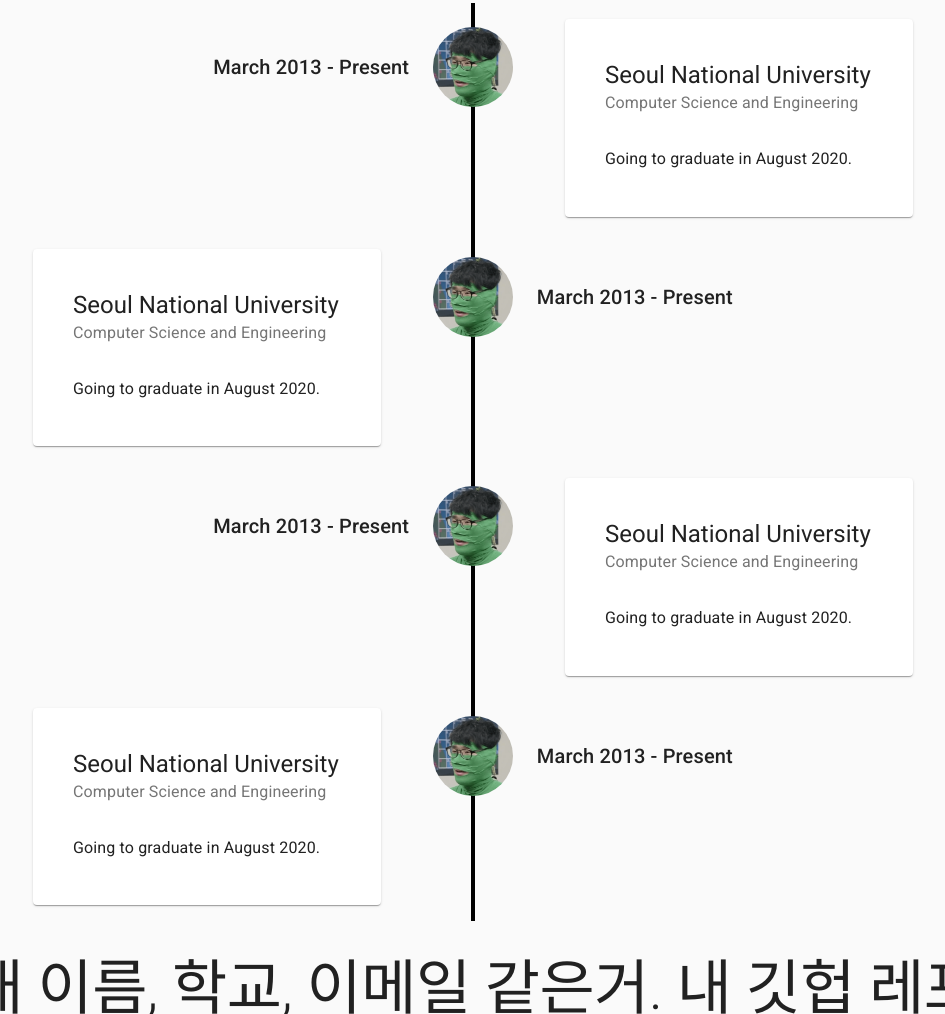
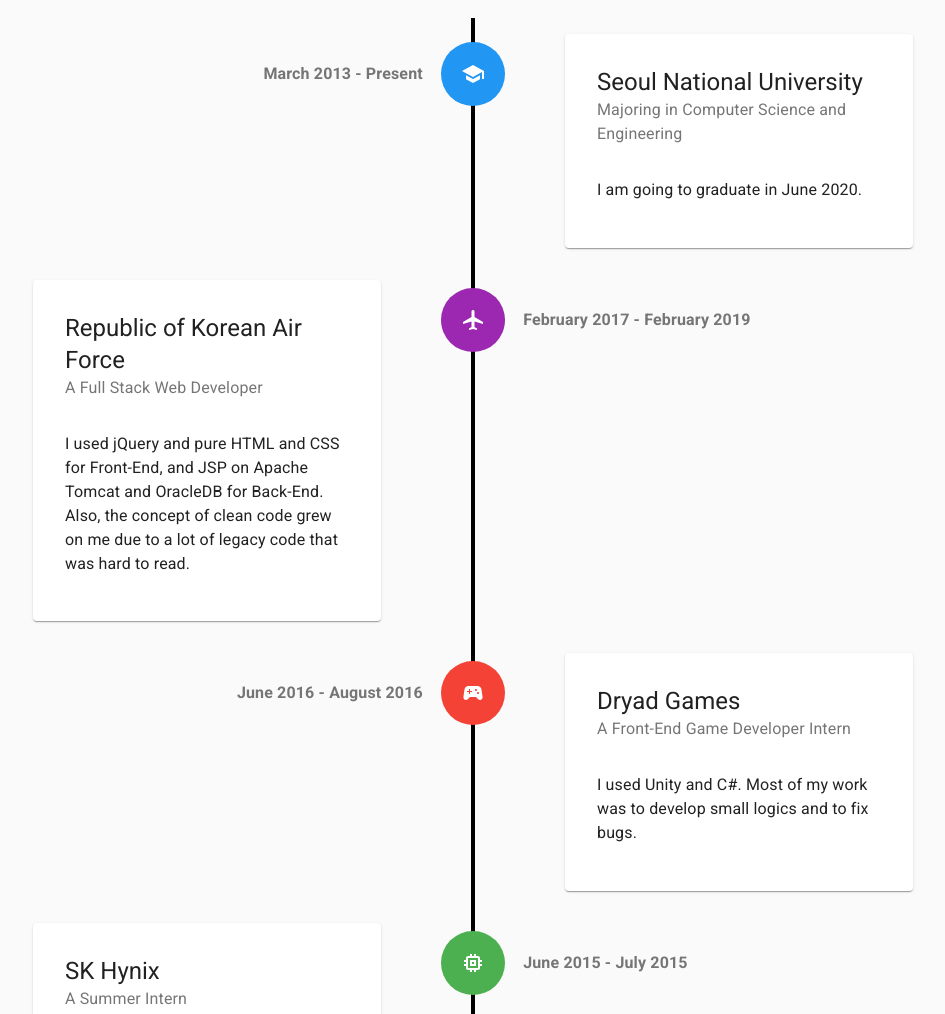
Before and after one commit to hyunjinjeong/hyunjinjeong.github.io, a Gatsby site: page / in a window 1280 px wide. Shown: the part 690-1704 px from the top of the page, without its empty margins (167-1112 px from the left). Built offline with nearby package versions, Linux system fonts and the light colour scheme; Gatsby itself is replaced by a stand-in of ours.

Commit message:
Finish timeline

```diff
--- a/src/components/timeline.tsx
+++ b/src/components/timeline.tsx
@@ -1,6 +1,7 @@
 /* eslint-disable react/jsx-props-no-spreading */
 import React from 'react';
 import { styled, useTheme } from '@material-ui/core/styles';
+import { green, red, blue, purple } from '@material-ui/core/colors';
 import Container from '@material-ui/core/Container';
 import Card from '@material-ui/core/Card';
 import CardContent from '@material-ui/core/CardContent';
@@ -8,9 +9,11 @@ import CardHeader from '@material-ui/core/CardHeader';
 import Typography from '@material-ui/core/Typography';
 import Grid from '@material-ui/core/Grid';
 import useMediaQuery from '@material-ui/core/useMediaQuery';
-
+import SchoolIcon from '@material-ui/icons/School';
+import SportsEsportsIcon from '@material-ui/icons/SportsEsports';
+import LocalAirportIcon from '@material-ui/icons/LocalAirport';
+import MemoryIcon from '@material-ui/icons/Memory';
 import Avatar from '@material-ui/core/Avatar';
-import Face from '../images/face.png';
 
 interface CardProps {
   right?: boolean;
@@ -18,6 +21,7 @@ interface CardProps {
   subheader: string;
   content: string;
   date: string;
+  icon: JSX.Element;
 }
 
 const StyledBackground = styled('div')(({ theme }) => ({
@@ -30,34 +34,40 @@ const StyledDivider = styled('div')(({ theme }) => ({
   width: theme.spacing(0.5),
   height: '100%',
   margin: 'auto',
-  marginTop: theme.spacing(-13),
+  marginTop: theme.spacing(-11),
   backgroundColor: 'black',
 }));
 
+const StyledTimeline = styled(Typography)(({ theme }) => ({
+  marginBottom: theme.spacing(4),
+}));
+
 const StyledCard = styled(Card)(({ theme }) => ({
-  padding: theme.spacing(3, 3),
+  padding: theme.spacing(2, 2),
   margin: theme.spacing(2, 2),
 }));
 
 const StyledDateRight = styled(Typography)(({ theme }) => ({
+  color: '#757575',
+  marginTop: theme.spacing(2),
   [theme.breakpoints.up('md')]: {
     position: 'absolute',
-    left: '57%',
+    left: '55.5%',
     top: 0,
-    marginTop: theme.spacing(6),
+    marginTop: theme.spacing(5.5),
   },
 }));
 
 const StyledDateLeft = styled(StyledDateRight)(({ theme }) => ({
   [theme.breakpoints.up('md')]: {
     left: 'auto',
-    right: '57%',
+    right: '55.5%',
   },
 }));
 
 const StyledAvatar = styled(Avatar)(({ theme }) => ({
-  width: theme.spacing(10),
-  height: theme.spacing(10),
+  width: theme.spacing(8),
+  height: theme.spacing(8),
   top: 0,
   marginTop: theme.spacing(3),
   marginLeft: 'auto',
@@ -65,38 +75,56 @@ const StyledAvatar = styled(Avatar)(({ theme }) => ({
   zIndex: 2,
 }));
 
-const TimelineCard: React.FC<CardProps> = ({
-  title,
-  subheader,
-  content,
-  date,
-  right,
-}: CardProps) => (
+const iconStyles = {
+  blue: {
+    color: '#fff',
+    backgroundColor: blue[500],
+  },
+  red: {
+    color: '#fff',
+    backgroundColor: red[500],
+  },
+  green: {
+    color: '#fff',
+    backgroundColor: green[500],
+  },
+  purple: {
+    color: '#fff',
+    backgroundColor: purple[500],
+  },
+};
+
+const TimelineCard: React.FC<CardProps> = (props: CardProps) => {
+  const { title, subheader, content, date, right } = props;
+
+  return (
     <StyledCard>
       <CardHeader title={title} subheader={subheader} />
       <CardContent>
         <Typography variant="body1" gutterBottom>
           {content}
         </Typography>
-    </CardContent>
         {right ? (
-      <StyledDateLeft variant="h6" align="right">
-        {date}
+          <StyledDateLeft variant="body1">
+            <strong>{date}</strong>
           </StyledDateLeft>
         ) : (
-      <StyledDateRight variant="h6" align="right">
-        {date}
+          <StyledDateRight variant="body1">
+            <strong>{date}</strong>
           </StyledDateRight>
         )}
+      </CardContent>
     </StyledCard>
   );
+};
 
-const AlignedCard: React.FC<CardProps> = ({
+const CardGridItem: React.FC<CardProps> = ({
   right,
   title,
   subheader,
   content,
   date,
+  icon,
 }: CardProps) => {
   const theme = useTheme();
   const isSmallScreen = useMediaQuery(theme.breakpoints.down('sm'));
@@ -105,7 +133,7 @@ const AlignedCard: React.FC<CardProps> = ({
     return (
       <Grid container style={{ position: 'relative' }}>
         <Grid item xs={3} sm={2}>
-          <StyledAvatar alt="my face" src={Face} />
+          {icon}
           <StyledDivider />
         </Grid>
         <Grid item xs={9} sm={10}>
@@ -115,6 +143,7 @@ const AlignedCard: React.FC<CardProps> = ({
             content={content}
             date={date}
             right={right}
+            icon={icon}
           />
         </Grid>
       </Grid>
@@ -134,10 +163,11 @@ const AlignedCard: React.FC<CardProps> = ({
           content={content}
           date={date}
           right={right}
+          icon={icon}
         />
       </Grid>
       <Grid item sm={2} md={2}>
-        <StyledAvatar alt="my face" src={Face} />
+        {icon}
         <StyledDivider />
       </Grid>
       <Grid item md={5} />
@@ -149,22 +179,63 @@ const Timeline: React.FC = () => {
   const cardContents = {
     university: {
       title: 'Seoul National University',
-      subheader: 'Computer Science and Engineering',
-      content: 'Going to graduate in August 2020.',
+      subheader: 'Majoring in Computer Science and Engineering',
+      content: 'I am going to graduate in June 2020.',
       date: 'March 2013 - Present',
+      icon: (
+        <StyledAvatar style={iconStyles.blue}>
+          <SchoolIcon />
+        </StyledAvatar>
+      ),
+    },
+    airforce: {
+      title: 'Republic of Korean Air Force',
+      subheader: 'A Full Stack Web Developer',
+      content:
+        'I used jQuery and pure HTML and CSS for Front-End, and JSP on Apache Tomcat and OracleDB for Back-End. Also, the concept of clean code grew on me due to a lot of legacy code that was hard to read.',
+      date: 'February 2017 - February 2019',
+      icon: (
+        <StyledAvatar style={iconStyles.purple}>
+          <LocalAirportIcon />
+        </StyledAvatar>
+      ),
+    },
+    dryad: {
+      title: 'Dryad Games',
+      subheader: 'A Front-End Game Developer Intern',
+      content:
+        'I used Unity and C#. Most of my work was to develop small logics and to fix bugs.',
+      date: 'June 2016 - August 2016',
+      icon: (
+        <StyledAvatar style={iconStyles.red}>
+          <SportsEsportsIcon />
+        </StyledAvatar>
+      ),
+    },
+    hynix: {
+      title: 'SK Hynix',
+      subheader: 'A Summer Intern',
+      content:
+        'I worked for five weeks in eMMC PE at SK Hynix. I learned how Flash Translation Layers(FTL) in NAND flash works and imitated its basic functions such as write, read, erase and garbage collection.',
+      date: 'June 2015 - July 2015',
+      icon: (
+        <StyledAvatar style={iconStyles.green}>
+          <MemoryIcon />
+        </StyledAvatar>
+      ),
     },
   };
 
   return (
     <StyledBackground>
       <Container maxWidth="md">
-        <Typography variant="h3" align="center" gutterBottom>
+        <StyledTimeline variant="h3" align="center">
           Timeline
-        </Typography>
-        <AlignedCard right {...cardContents.university} />
-        <AlignedCard {...cardContents.university} />
-        <AlignedCard right {...cardContents.university} />
-        <AlignedCard {...cardContents.university} />
+        </StyledTimeline>
+        <CardGridItem right {...cardContents.university} />
+        <CardGridItem {...cardContents.airforce} />
+        <CardGridItem right {...cardContents.dryad} />
+        <CardGridItem {...cardContents.hynix} />
       </Container>
     </StyledBackground>
   );
```
Lines whose indentation alone changed are shown as unchanged.
